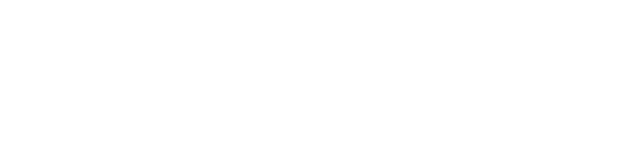
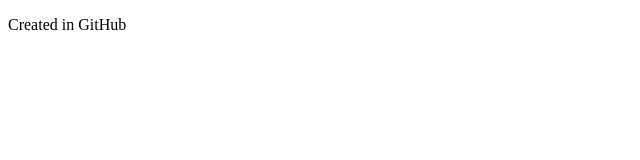
Before and after one commit to iflahh/GitHub, a plain HTML site: page index.html in a window 1280 px wide. Shown: the whole page, without its empty margins (0-640 px from the left). Drawn offline with Linux system fonts and the light colour scheme.

Commit message:
Update index.html

```diff
--- a/index.html
+++ b/index.html
@@ -5,5 +5,7 @@
     <meta name="viewport" content="width=device-width, initial-scale=1.0" />
     <title>Document</title>
   </head>
-  <body></body>
+  <body>
+    <p>Created in GitHub</p>
+  </body>
 </html>
```
